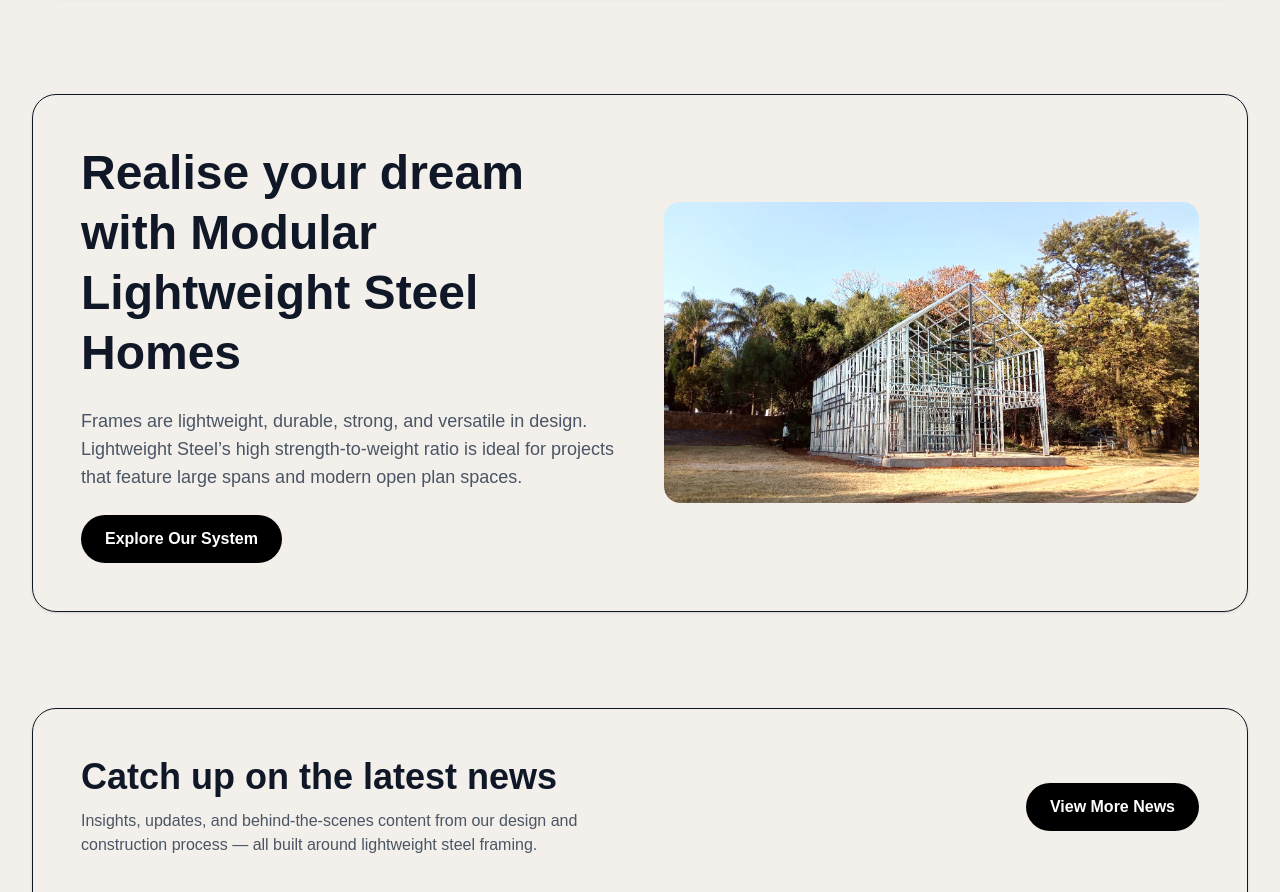
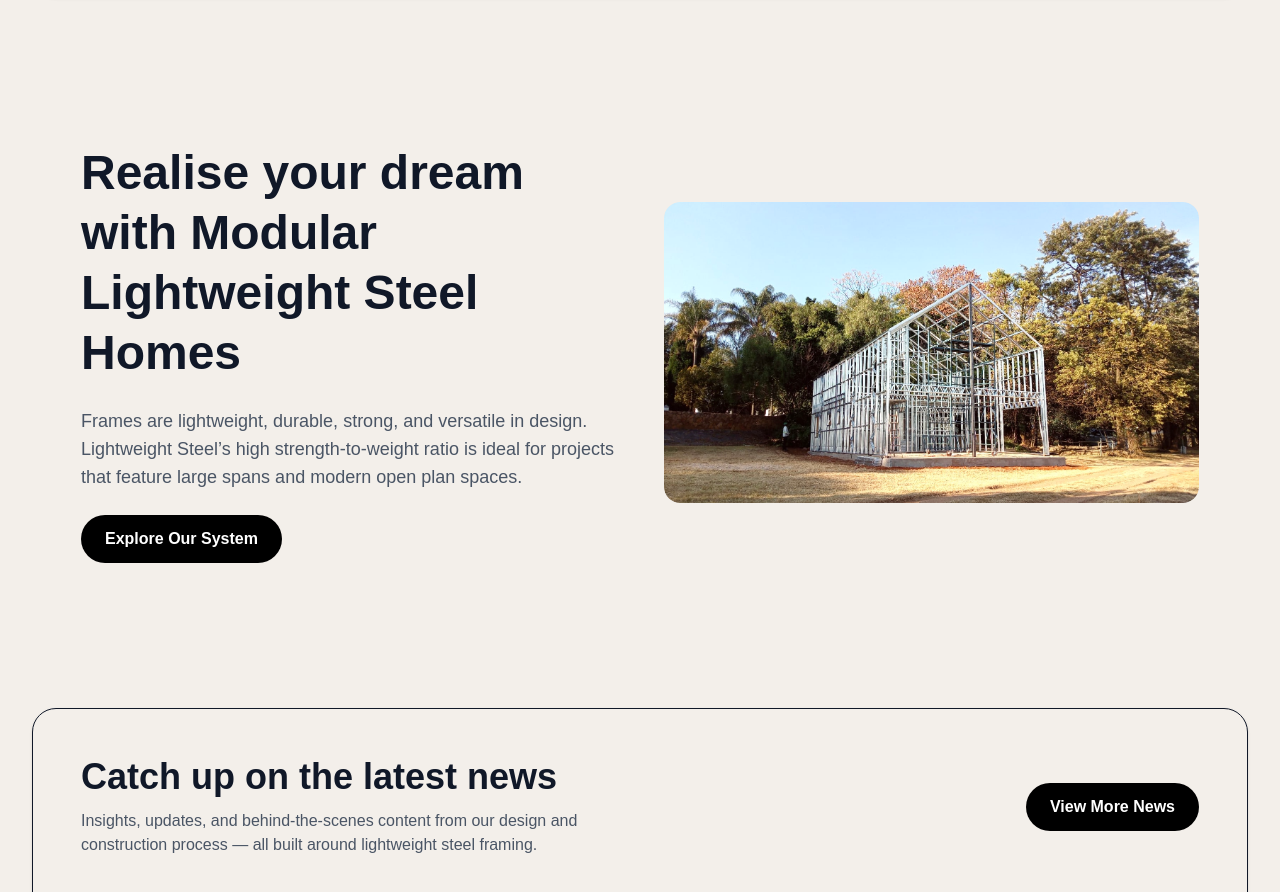
Before and after one commit to Marco1993-M/pequeno, a Next.js app: page / in a window 1280 px wide. Shown: the part 2970-3862 px from the top of the page. Built offline with nearby package versions, Linux system fonts and the light colour scheme.

Commit message:
Update page.js

```diff
--- a/src/app/page.js
+++ b/src/app/page.js
@@ -176,7 +176,7 @@ return (
 
 {/* CTA STEEL */}
 <section className="w-[95%] mx-auto mt-24">
-  <div className="rounded-3xl border p-8 md:p-12 shadow-sm grid md:grid-cols-2 gap-12 items-center">
+  <div className="rounded-3xl border-transparent border p-8 md:p-12 grid md:grid-cols-2 gap-12 items-center">
 
     {/* Left: Text */}
     <div className="space-y-6">
```
